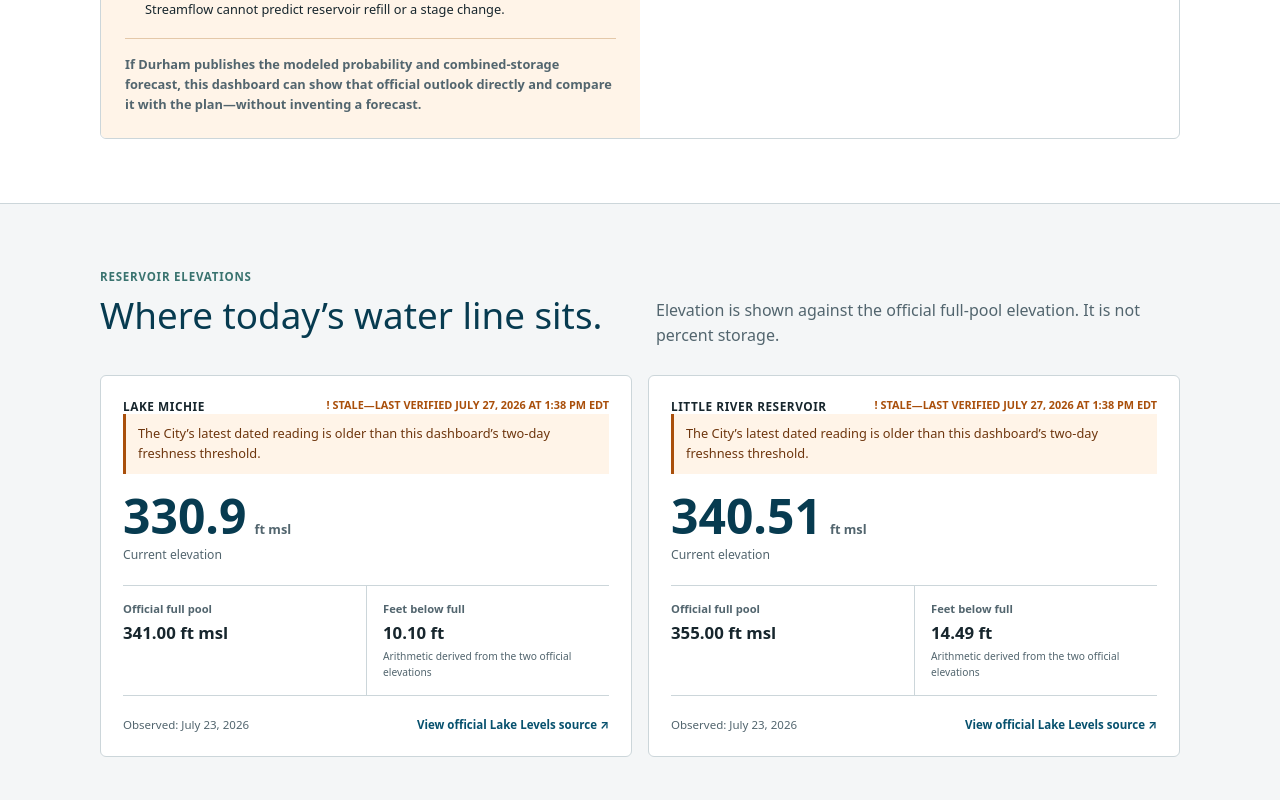
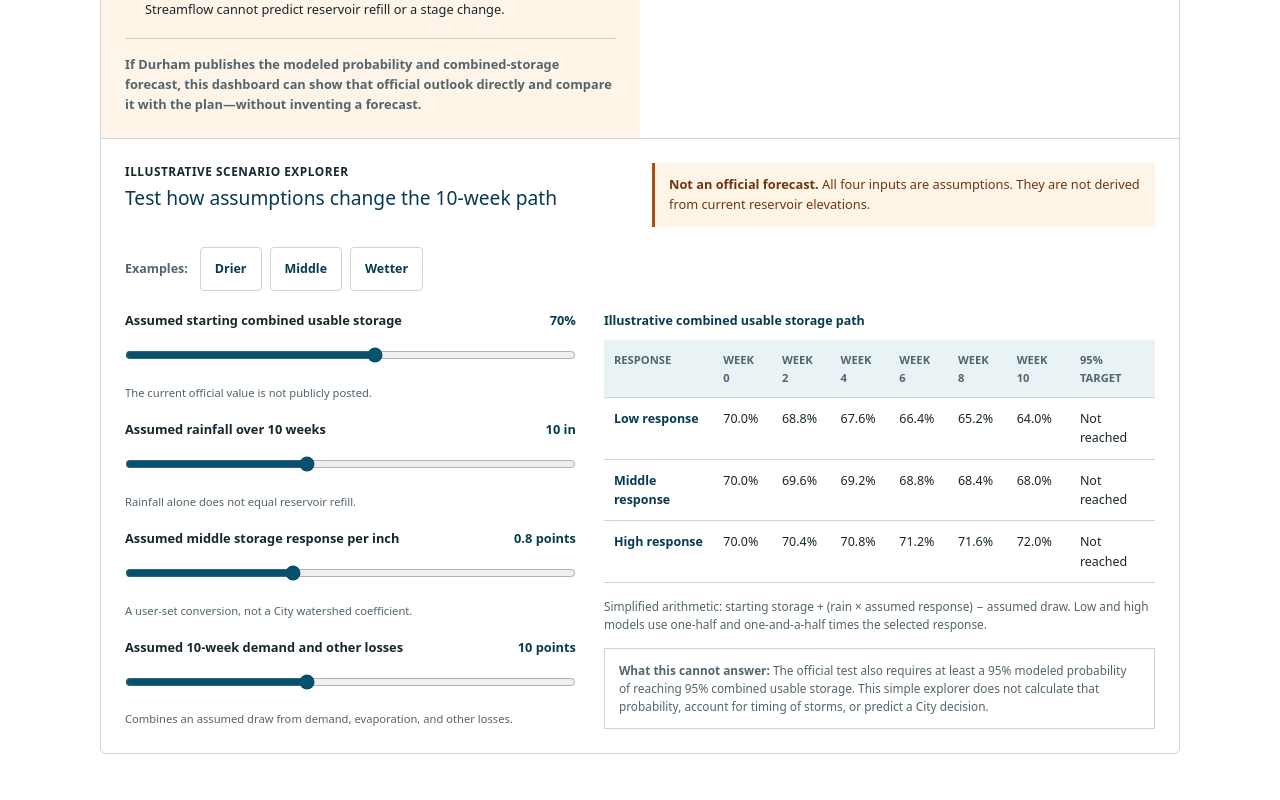
Before and after one commit to KyleStay/durham-water-watch, a Next.js app: page / in a window 1280 px wide. Shown: the part 2540-3340 px from the top of the page. Built offline with nearby package versions, Linux system fonts and the light colour scheme.

Commit message:
Add Stage 2 scenario explorer

```diff
--- a/app/globals.css
+++ b/app/globals.css
@@ -429,6 +429,95 @@ h1 {
 .forecast-limits li { margin-bottom: 9px; font-size: .8rem; }
 .forecast-limits p { margin: 18px 0 0; padding-top: 16px; border-top: 1px solid #e4c8a9; font-weight: 650; }
 
+.scenario-explorer {
+  grid-column: 1 / -1;
+  padding: 24px;
+  border-top: 1px solid var(--border);
+}
+.scenario-heading {
+  display: grid;
+  grid-template-columns: 1fr 1fr;
+  gap: 24px;
+  align-items: start;
+}
+.scenario-heading h3 { margin: 4px 0 0; color: var(--blue-dark); font-size: 1.2rem; }
+.model-warning {
+  margin: 0;
+  padding: 12px 14px;
+  background: var(--amber-light);
+  border-left: 3px solid var(--amber);
+  color: #6e360e;
+  font-size: .8rem;
+}
+.preset-row {
+  display: flex;
+  flex-wrap: wrap;
+  gap: 8px;
+  align-items: center;
+  margin: 20px 0;
+}
+.preset-row span { margin-right: 4px; color: var(--muted); font-size: .78rem; font-weight: 650; }
+.preset-row button {
+  min-height: 44px;
+  padding: 8px 14px;
+  background: var(--surface);
+  border: 1px solid var(--border);
+  border-radius: 4px;
+  color: var(--blue-dark);
+  font: inherit;
+  font-size: .78rem;
+  font-weight: 700;
+  cursor: pointer;
+}
+.preset-row button:hover { background: var(--blue-light); }
+.scenario-grid {
+  display: grid;
+  grid-template-columns: minmax(0, .9fr) minmax(0, 1.1fr);
+  gap: 28px;
+}
+.scenario-controls { display: grid; gap: 18px; }
+.scenario-controls label { display: block; }
+.scenario-controls label > span {
+  display: flex;
+  justify-content: space-between;
+  gap: 16px;
+  align-items: baseline;
+}
+.scenario-controls strong { font-size: .8rem; }
+.scenario-controls output {
+  flex: 0 0 auto;
+  color: var(--blue-dark);
+  font-size: .8rem;
+  font-weight: 750;
+}
+.scenario-controls input[type="range"] {
+  width: 100%;
+  min-height: 44px;
+  margin: 2px 0 0;
+  accent-color: var(--blue);
+  cursor: pointer;
+}
+.scenario-controls small { display: block; color: var(--muted); font-size: .7rem; }
+.scenario-table-wrap { max-width: 100%; overflow-x: auto; }
+.scenario-results table { width: 100%; border-collapse: collapse; font-size: .78rem; }
+.scenario-results caption {
+  padding: 0 0 10px;
+  text-align: left;
+  color: var(--blue-dark);
+  font-weight: 750;
+}
+.scenario-results th, .scenario-results td {
+  padding: 11px 10px;
+  border-bottom: 1px solid var(--border);
+  text-align: left;
+  vertical-align: top;
+}
+.scenario-results thead th { background: var(--blue-light); font-size: .7rem; }
+.scenario-results tbody th { color: var(--blue-dark); }
+.formula, .probability-limit { color: var(--muted); font-size: .74rem; }
+.formula { margin: 14px 0 0; }
+.probability-limit { margin: 14px 0 0; padding: 12px 14px; border: 1px solid var(--border); }
+
 .reservoir-number { display: flex; align-items: baseline; gap: 8px; margin-top: 18px; }
 .reservoir-number span { color: var(--blue-dark); font-size: 3rem; font-weight: 700; line-height: 1; }
 .reservoir-number small { color: var(--muted); font-weight: 650; }
@@ -679,7 +768,7 @@ footer a { color: #fff; font-size: .78rem; font-weight: 700; }
   .part p { min-height: 0; }
   .trend-row { display: grid; grid-template-columns: auto auto 1fr; }
   .section { padding: 46px 0; }
-  .section-heading.split, .exit-outlook, .history-table, .method-grid { grid-template-columns: 1fr; gap: 20px; }
+  .section-heading.split, .exit-outlook, .history-table, .method-grid, .scenario-heading, .scenario-grid { grid-template-columns: 1fr; gap: 20px; }
   .section-heading.split { display: block; }
   .signal-grid .why-card { grid-column: auto; }
   .exit-outlook-intro { grid-column: auto; }
--- a/app/water-watch.tsx
+++ b/app/water-watch.tsx
@@ -286,6 +286,121 @@ function ReservoirCard({ name, metric, lang }: { name: string; metric: Metric &
   );
 }
 
+function StageExitExplorer({ lang }: { lang: Lang }) {
+  const [startingStorage, setStartingStorage] = useState(70);
+  const [rainfall, setRainfall] = useState(10);
+  const [rainResponse, setRainResponse] = useState(0.8);
+  const [systemDraw, setSystemDraw] = useState(10);
+
+  const models = [
+    { key: "low", multiplier: 0.5, label: lang === "en" ? "Low response" : "Respuesta baja" },
+    { key: "middle", multiplier: 1, label: lang === "en" ? "Middle response" : "Respuesta media" },
+    { key: "high", multiplier: 1.5, label: lang === "en" ? "High response" : "Respuesta alta" },
+  ].map((model) => ({
+    ...model,
+    netChange: rainfall * rainResponse * model.multiplier - systemDraw,
+    endingStorage: Math.max(0, Math.min(100, startingStorage + rainfall * rainResponse * model.multiplier - systemDraw)),
+  }));
+  const weeks = [0, 2, 4, 6, 8, 10];
+
+  const applyPreset = (preset: "dry" | "middle" | "wet") => {
+    const values = {
+      dry: [5, 0.4, 14],
+      middle: [10, 0.8, 10],
+      wet: [18, 1.2, 8],
+    }[preset];
+    setRainfall(values[0]);
+    setRainResponse(values[1]);
+    setSystemDraw(values[2]);
+  };
+
+  return (
+    <section className="scenario-explorer" aria-labelledby="scenario-title">
+      <div className="scenario-heading">
+        <div>
+          <p className="eyebrow">{lang === "en" ? "Illustrative scenario explorer" : "Explorador de escenarios ilustrativos"}</p>
+          <h3 id="scenario-title">{lang === "en" ? "Test how assumptions change the 10-week path" : "Pruebe cómo los supuestos cambian la trayectoria de 10 semanas"}</h3>
+        </div>
+        <p className="model-warning">
+          <strong>{lang === "en" ? "Not an official forecast." : "No es un pronóstico oficial."}</strong>{" "}
+          {lang === "en"
+            ? "All four inputs are assumptions. They are not derived from current reservoir elevations."
+            : "Los cuatro datos son supuestos. No se derivan de las elevaciones actuales de los embalses."}
+        </p>
+      </div>
+
+      <div className="preset-row" aria-label={lang === "en" ? "Example assumption sets" : "Conjuntos de supuestos de ejemplo"}>
+        <span>{lang === "en" ? "Examples:" : "Ejemplos:"}</span>
+        <button type="button" onClick={() => applyPreset("dry")}>{lang === "en" ? "Drier" : "Más seco"}</button>
+        <button type="button" onClick={() => applyPreset("middle")}>{lang === "en" ? "Middle" : "Intermedio"}</button>
+        <button type="button" onClick={() => applyPreset("wet")}>{lang === "en" ? "Wetter" : "Más lluvioso"}</button>
+      </div>
+
+      <div className="scenario-grid">
+        <div className="scenario-controls">
+          <label>
+            <span><strong>{lang === "en" ? "Assumed starting combined usable storage" : "Almacenamiento utilizable combinado inicial supuesto"}</strong><output>{startingStorage}%</output></span>
+            <input type="range" min="40" max="94" step="1" value={startingStorage} onChange={(event) => setStartingStorage(Number(event.target.value))} />
+            <small>{lang === "en" ? "The current official value is not publicly posted." : "El valor oficial actual no se publica."}</small>
+          </label>
+          <label>
+            <span><strong>{lang === "en" ? "Assumed rainfall over 10 weeks" : "Lluvia supuesta durante 10 semanas"}</strong><output>{rainfall} in</output></span>
+            <input type="range" min="0" max="25" step="1" value={rainfall} onChange={(event) => setRainfall(Number(event.target.value))} />
+            <small>{lang === "en" ? "Rainfall alone does not equal reservoir refill." : "La lluvia por sí sola no equivale a recarga del embalse."}</small>
+          </label>
+          <label>
+            <span><strong>{lang === "en" ? "Assumed middle storage response per inch" : "Respuesta media supuesta de almacenamiento por pulgada"}</strong><output>{rainResponse.toFixed(1)} points</output></span>
+            <input type="range" min="0.1" max="2" step="0.1" value={rainResponse} onChange={(event) => setRainResponse(Number(event.target.value))} />
+            <small>{lang === "en" ? "A user-set conversion, not a City watershed coefficient." : "Conversión elegida por el usuario, no un coeficiente de la Ciudad."}</small>
+          </label>
+          <label>
+            <span><strong>{lang === "en" ? "Assumed 10-week demand and other losses" : "Demanda y otras pérdidas supuestas en 10 semanas"}</strong><output>{systemDraw} points</output></span>
+            <input type="range" min="0" max="25" step="1" value={systemDraw} onChange={(event) => setSystemDraw(Number(event.target.value))} />
+            <small>{lang === "en" ? "Combines an assumed draw from demand, evaporation, and other losses." : "Combina una reducción supuesta por demanda, evaporación y otras pérdidas."}</small>
+          </label>
+        </div>
+
+        <div className="scenario-results" aria-live="polite">
+          <div className="scenario-table-wrap">
+            <table>
+              <caption>{lang === "en" ? "Illustrative combined usable storage path" : "Trayectoria ilustrativa del almacenamiento utilizable combinado"}</caption>
+              <thead>
+                <tr>
+                  <th scope="col">{lang === "en" ? "Response" : "Respuesta"}</th>
+                  {weeks.map((week) => <th scope="col" key={week}>{lang === "en" ? `Week ${week}` : `Sem. ${week}`}</th>)}
+                  <th scope="col">{lang === "en" ? "95% target" : "Meta de 95%"}</th>
+                </tr>
+              </thead>
+              <tbody>
+                {models.map((model) => (
+                  <tr key={model.key}>
+                    <th scope="row">{model.label}</th>
+                    {weeks.map((week) => (
+                      <td key={week}>{Math.max(0, Math.min(100, startingStorage + model.netChange * (week / 10))).toFixed(1)}%</td>
+                    ))}
+                    <td>{model.endingStorage >= 95 ? (lang === "en" ? "Reached in this illustration" : "Alcanzada en esta ilustración") : (lang === "en" ? "Not reached" : "No alcanzada")}</td>
+                  </tr>
+                ))}
+              </tbody>
+            </table>
+          </div>
+          <p className="formula">
+            {lang === "en"
+              ? "Simplified arithmetic: starting storage + (rain × assumed response) − assumed draw. Low and high models use one-half and one-and-a-half times the selected response."
+              : "Aritmética simplificada: almacenamiento inicial + (lluvia × respuesta supuesta) − reducción supuesta. Los modelos bajo y alto usan la mitad y una vez y media la respuesta seleccionada."}
+          </p>
+          <p className="probability-limit">
+            <strong>{lang === "en" ? "What this cannot answer:" : "Lo que esto no puede responder:"}</strong>{" "}
+            {lang === "en"
+              ? "The official test also requires at least a 95% modeled probability of reaching 95% combined usable storage. This simple explorer does not calculate that probability, account for timing of storms, or predict a City decision."
+              : "La prueba oficial también exige una probabilidad modelada de al menos 95% de alcanzar 95% de almacenamiento utilizable combinado. Este explorador sencillo no calcula esa probabilidad, no considera el momento de las tormentas ni predice una decisión de la Ciudad."}
+          </p>
+        </div>
+      </div>
+    </section>
+  );
+}
+
 export default function WaterWatch() {
   const [lang, setLang] = useState<Lang>("en");
   const [announcement, setAnnouncement] = useState("");
@@ -481,6 +596,7 @@ export default function WaterWatch() {
                     : "Si Durham publica la probabilidad modelada y el pronóstico combinado, este panel podrá mostrar esa perspectiva oficial y compararla con el plan, sin inventar un pronóstico."}
                 </p>
               </aside>
+              <StageExitExplorer lang={lang} />
             </article>
           </div>
         </section>
```
Also changed, not shown: 2 other files (tests, documents, lock files or other folders).
